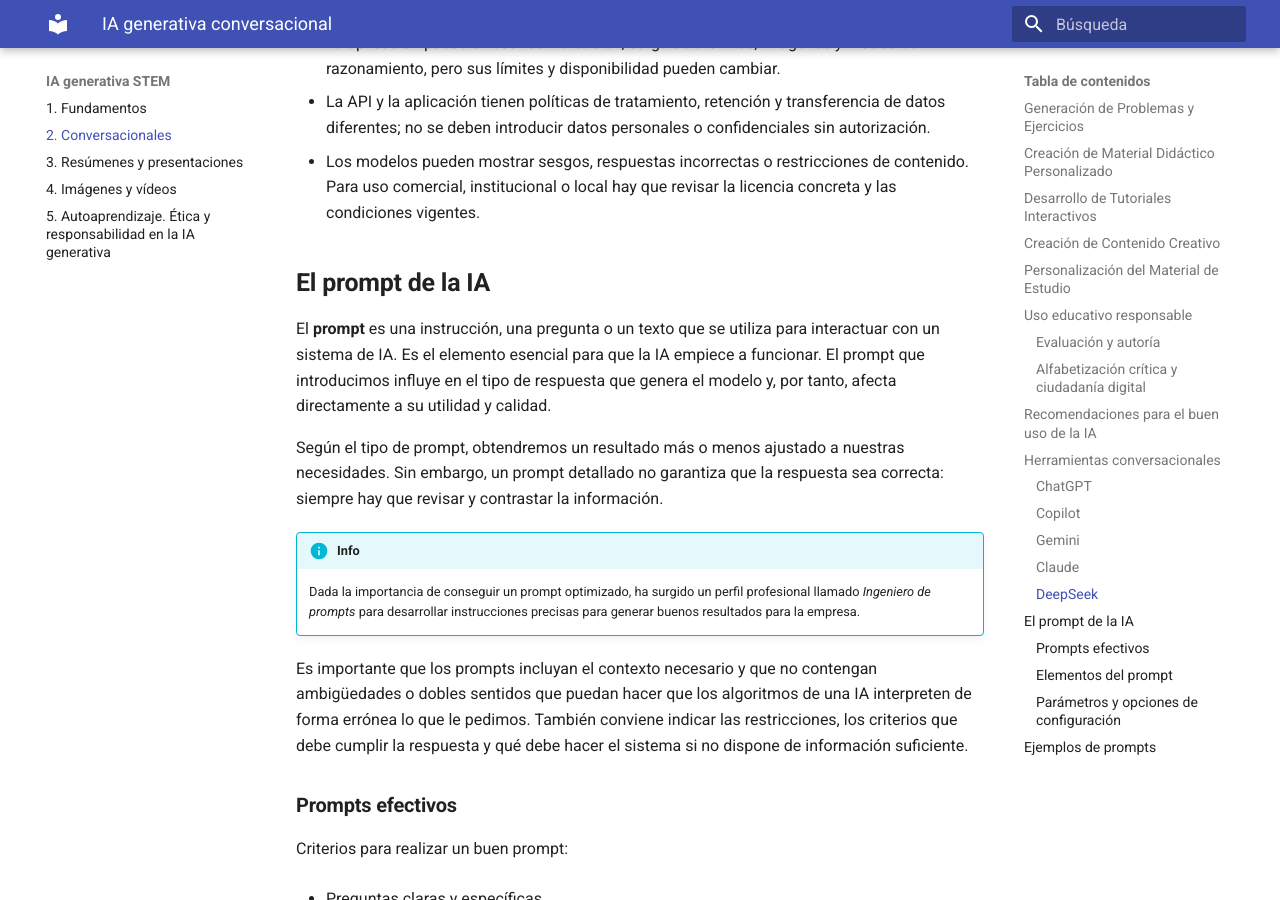
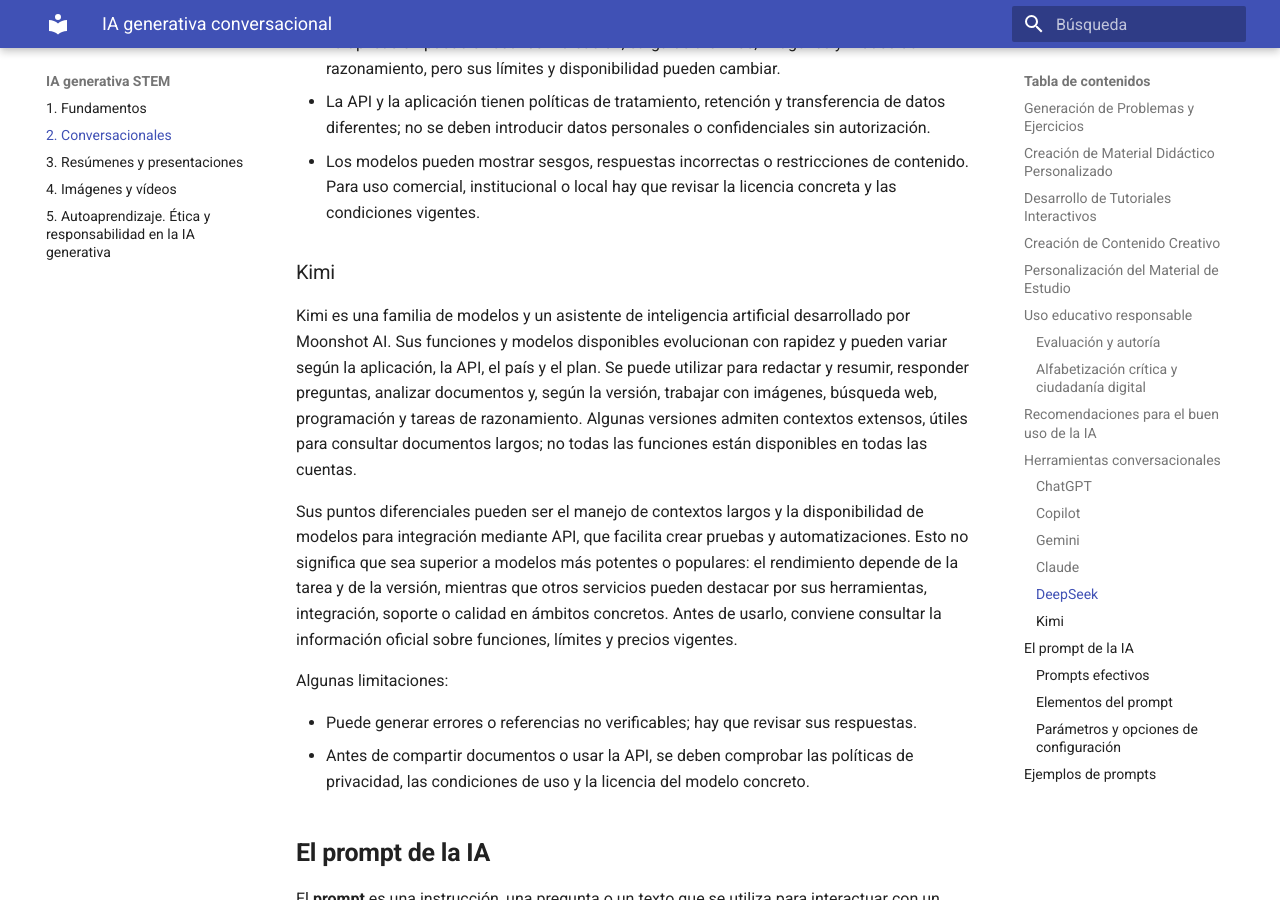
Before and after one commit to Formacion-RM/IAgenerativaSTEM, an MkDocs documentation site: the page built from docs/conversa.md, in a window 1280 px wide and 900 px high, scrolled down 8935 px. Built offline with MkDocs 1.6.1 and Material for MkDocs 9.7.7, drawn with Linux system fonts in a browser that asks for light colours.

Commit message:
añado kimi

```diff
--- a/docs/conversa.md
+++ b/docs/conversa.md
@@ -226,6 +226,18 @@
 - La API y la aplicación tienen políticas de tratamiento, retención y transferencia de datos diferentes; no se deben introducir datos personales o confidenciales sin autorización.
 - Los modelos pueden mostrar sesgos, respuestas incorrectas o restricciones de contenido. Para uso comercial, institucional o local hay que revisar la licencia concreta y las condiciones vigentes.
 
+
+
+### Kimi
+Kimi es una familia de modelos y un asistente de inteligencia artificial desarrollado por Moonshot AI. Sus funciones y modelos disponibles evolucionan con rapidez y pueden variar según la aplicación, la API, el país y el plan. Se puede utilizar para redactar y resumir, responder preguntas, analizar documentos y, según la versión, trabajar con imágenes, búsqueda web, programación y tareas de razonamiento. Algunas versiones admiten contextos extensos, útiles para consultar documentos largos; no todas las funciones están disponibles en todas las cuentas.
+
+Sus puntos diferenciales pueden ser el manejo de contextos largos y la disponibilidad de modelos para integración mediante API, que facilita crear pruebas y automatizaciones. Esto no significa que sea superior a modelos más potentes o populares: el rendimiento depende de la tarea y de la versión, mientras que otros servicios pueden destacar por sus herramientas, integración, soporte o calidad en ámbitos concretos. Antes de usarlo, conviene consultar la información oficial sobre funciones, límites y precios vigentes.
+
+Algunas limitaciones:
+
+- Puede generar errores o referencias no verificables; hay que revisar sus respuestas.
+- Antes de compartir documentos o usar la API, se deben comprobar las políticas de privacidad, las condiciones de uso y la licencia del modelo concreto.
+
 ## **El prompt de la IA**
 
 El **prompt** es una instrucción, una pregunta o un texto que se utiliza para interactuar con un sistema de IA. Es el elemento esencial para que la IA empiece a funcionar. El prompt que introducimos influye en el tipo de respuesta que genera el modelo y, por tanto, afecta directamente a su utilidad y calidad.
```
